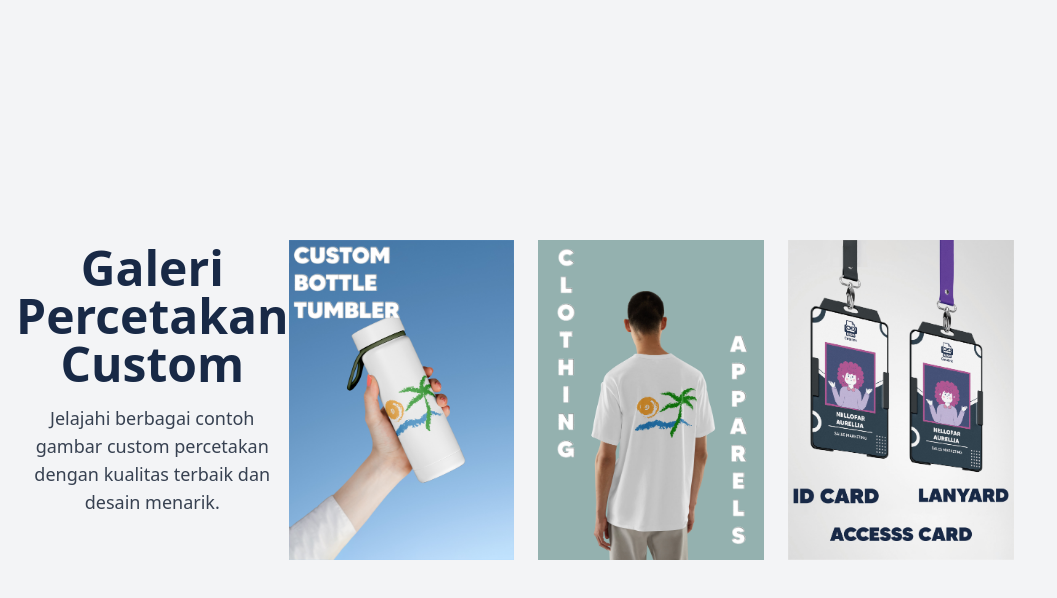
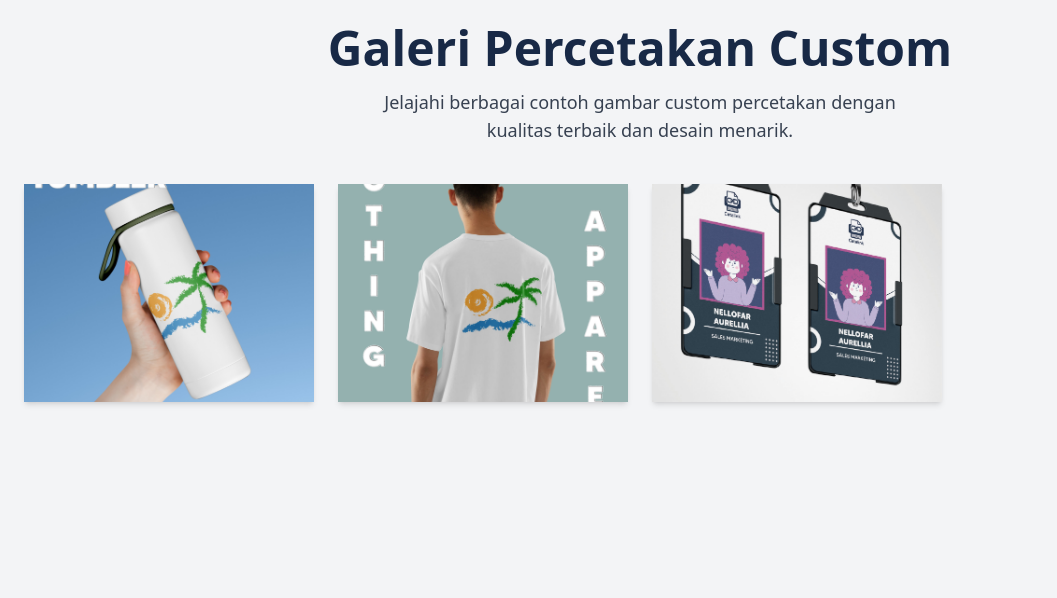
Before and after one commit to Cetalink/Info-Percetakan, a plain HTML site: page cetakcustom.html in a window 1280 px wide. Shown: the whole page, without its empty margins (0-1057 px from the left). Drawn offline with nearby package versions, Linux system fonts and the light colour scheme.

Commit message:
Update cetakcustom.html

```diff
--- a/cetakcustom.html
+++ b/cetakcustom.html
@@ -19,7 +19,7 @@
     }
   </style>
 </head>
-<body class="bg-gray-100 text-gray-900 min-h-screen flex justify-center items-center p-4">
+<body class="bg-gray-100 text-gray-900 p-6">
   <header class="text-center mb-10">
     <h1 class="text-5xl font-extrabold text-[#182946] mb-4" data-aos="fade-down" data-aos-delay="200">Galeri Percetakan Custom</h1>
     <p class="text-lg max-w-xl mx-auto text-gray-700" data-aos="fade-up" data-aos-delay="400">
@@ -28,7 +28,7 @@
   </header>
 <section class="gallery grid grid-cols-1 sm:grid-cols-2 md:grid-cols-3 lg:grid-cols-4 gap-6 max-w-7xl mx-auto">
   <!-- Card 1 -->
-  <div class="transform hover:scale-105 transition-transform duration-300" data-aos="fade-up" data-aos-delay="200">
+  <div class="aspect-[4/3] flex justify-center items-center bg-white shadow-md transform hover:scale-105 transition-transform duration-300" data-aos="fade-up" data-aos-delay="200">
     <img
       src="BOTTLE TUMBLER.jpg"
       alt="Cetak Bottle Tumblr"
@@ -37,7 +37,7 @@
   </div>
 
   <!-- Card 2 -->
-  <div class="transform hover:scale-105 transition-transform duration-300" data-aos="fade-up" data-aos-delay="400">
+  <div class="aspect-[4/3] flex justify-center items-center bg-white shadow-md transform hover:scale-105 transition-transform duration-300" data-aos="fade-up" data-aos-delay="400">
     <img
       src="CLOTHING & APPAREL.jpg"
       alt="Cetak Kaos"
@@ -46,7 +46,7 @@
   </div>
 
   <!-- Card 3 -->
-  <div class="transform hover:scale-105 transition-transform duration-300" data-aos="fade-up" data-aos-delay="600">
+  <div class="aspect-[4/3] flex justify-center items-center bg-white shadow-md transform hover:scale-105 transition-transform duration-300" data-aos="fade-up" data-aos-delay="600">
     <img
       src="ID CARD + LANYARD.jpg"
       alt="Custom Id Card"
```
